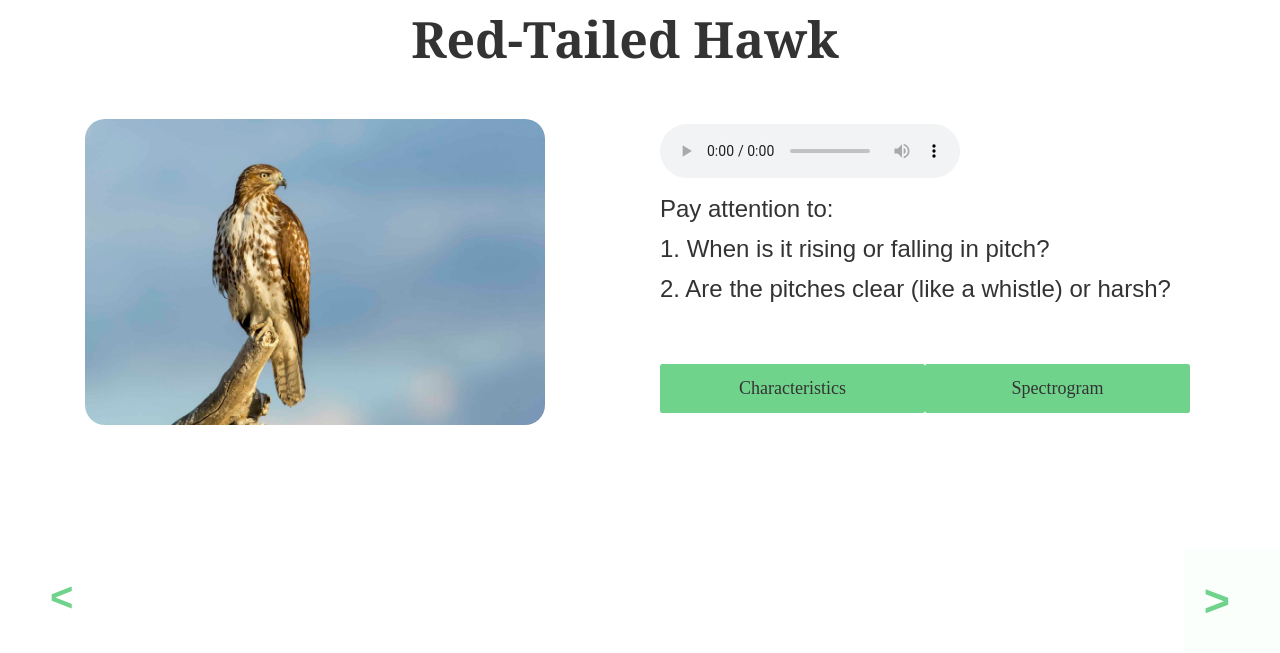
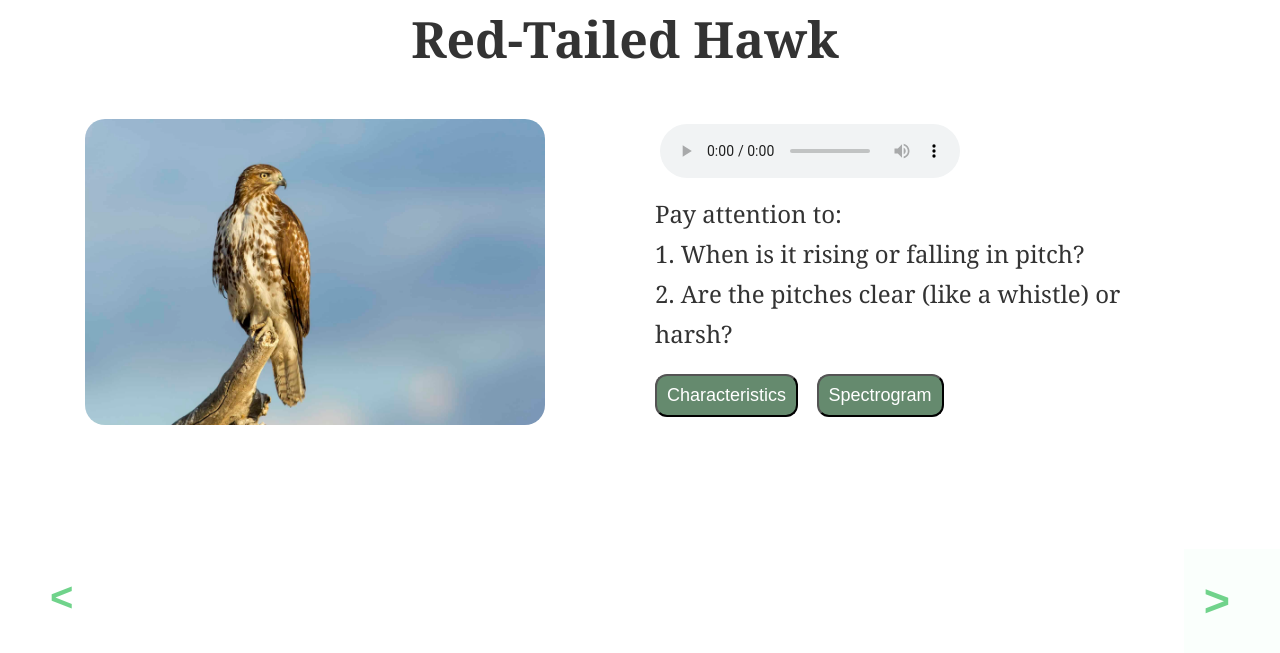
Before and after one commit to aditihaiman/BirdLingo, a Flask app: page /learn/1 in a window 1280 px wide. Shown: the part 147-800 px from the top of the page. Run offline with Flask 3, Linux system fonts and the light colour scheme; some libraries are stand-ins or nearby versions.

Commit message:
finished learn pages basic styling

```diff
--- a/static/main.css
+++ b/static/main.css
@@ -108,8 +108,18 @@ body {
 .bird-image{
     border-radius: 20px;
     max-width: 460px;
+    width: 100%;
 }
 
+.button-2{
+    background-color: #658a6e;
+    color: white;
+    font-family: Arial, Helvetica Neue, Helvetica, sans-serif;
+    text-align: center;
+    border-radius: 12px;
+    margin-right: 15px;
+    font-size: 18px;
+}
 
 .learn-heading-1 {
     color: #333;
@@ -124,7 +134,7 @@ body {
 
 .paragraph-3 {
     margin-bottom: 40px;
-    font-family: Montserrat, sans-serif;
+    font-family: Georgia, Times, Times New Roman, serif;
     font-size: 24px;
     line-height: 40px;
   }
--- a/templates/learn_layout.html
+++ b/templates/learn_layout.html
@@ -22,31 +22,27 @@
 
 
     <div class="col-6">
-        <div class="row m-2">
+        <div class="row center-block m-2">
             <figure>
                 <audio controls src="{{url_for('static', filename=learn_data['audio'])}}"></audio>
             </figure>
         </div>
-        <div class="row m-2 h4">
-            <p class="paragraph-3">
-                Pay attention to:
 
-                {% for item in learn_data['attention'] %}
+        <div class="row paragraph-3 center-block pt-2 mb-3">
+            <span class="">Pay attention to:</span>
 
+            {% for item in learn_data['attention'] %}
 
-                <br>{{loop.index}}. {{item}}
+            <br>{{loop.index}}. {{item}}
 
-                {% endfor %}
-            </p>
-
-
+            {% endfor %}
         </div>
 
-        <div class="row m-2">
-            <div class="col h4 base char-spectro p-4 text-center rounded" id="characteristics">
+        <div class="row center-block">
+            <button class="h4 base char-spectro p-3 button-2" id="characteristics">
                 Characteristics
 
-            </div>
+            </button>
             <div class="col d-none" id="char-info">
                 {% for item in learn_data['characteristics'] %}
                 <ul class="list-group mb-2">
@@ -56,10 +52,9 @@
 
                 {% endfor %}
             </div>
-            <div class="col h4 base char-spectro p-4 text-center rounded" id="spectrogram">
+            <button class="h4 base char-spectro p-3 button-2" id="spectrogram">
                 Spectrogram
-
-            </div>
+            </button>
             <div class="col d-none" id="spectro-info">
                 <img src="{{url_for('static', filename=learn_data['spectro-visual'])}}" class="img-fluid mb-2">
 
```
